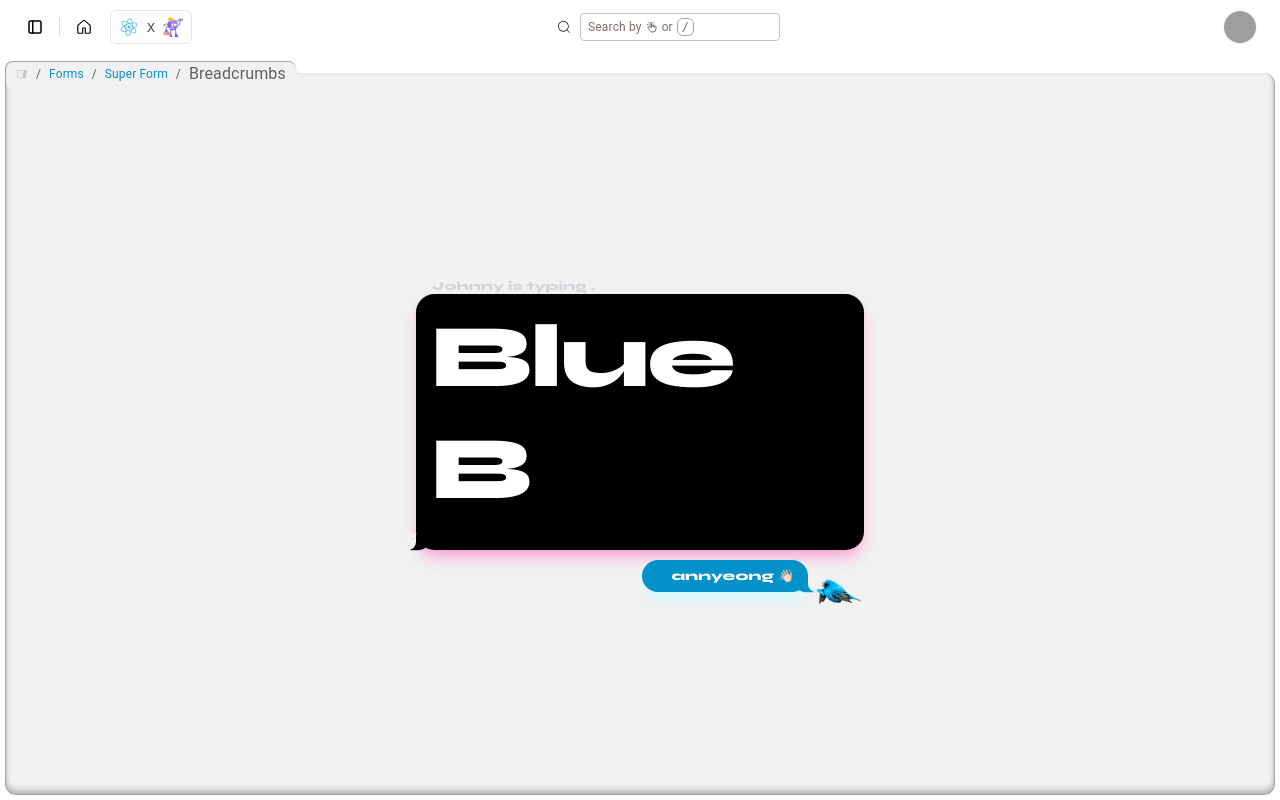
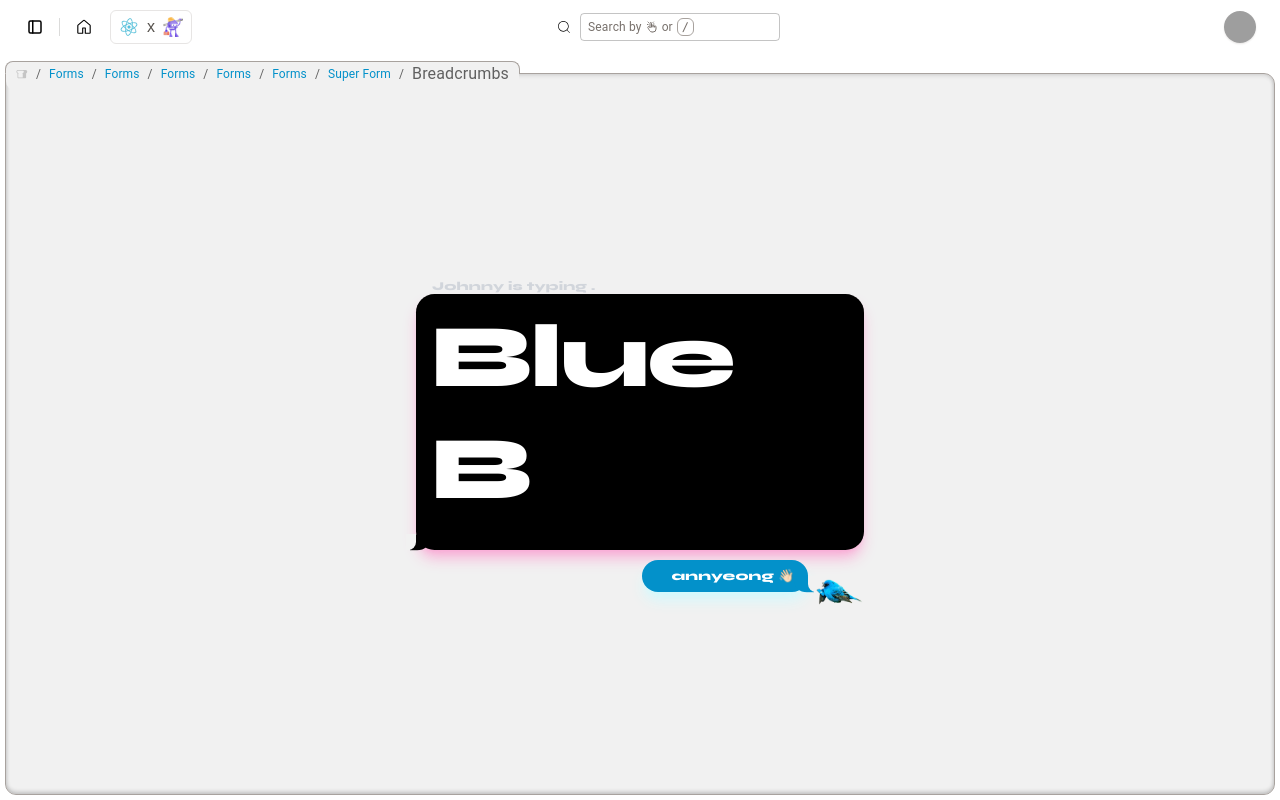
Before and after one commit to jjawny/a-blue-bird, a React (Vite) app in the folder client/: page / in a window 1280 px wide. Built offline with nearby package versions, Linux system fonts and the light colour scheme; grey boxes are pictures that could not be loaded; a web font is replaced by a local one.

Commit message:
remove tail, fix shadow border and test breadcrumbs

```diff
--- a/client/src/features/global-layout/components/GlobalContainer.tsx
+++ b/client/src/features/global-layout/components/GlobalContainer.tsx
@@ -45,11 +45,10 @@ export default function GlobalContainer(props: { isSideBarOpen: boolean; drawerW
           maxHeight: "100%",
           overflowY: "scroll",
           border: "1px solid",
-          borderTop: "none",
           borderColor: "rgb(168 162 158)",
           borderRadius: "0px 11px 11px 11px",
           backgroundColor: backgroundColor,
-          boxShadow: "inset 0 -6px 6px rgba(0, 0, 0, 0.1), inset 0 -2px 5px rgba(0, 0, 0, 0.2)", // Custom inset shadow
+          boxShadow: "inset 0 2px 4px rgba(0, 0, 0, 0.1), inset 0 -2px 4px rgba(0, 0, 0, 0.2)",
         }}
       >
         {children}
@@ -64,7 +63,7 @@ const GlobalBreadcrumbs = () => {
   const backgroundColor = theme.palette.globalContainer?.background;
 
   return (
-    <div className="breadcrumb-tail z-10 h-3 w-fit overflow-y-visible text-nowrap rounded-t-lg border-l border-t border-stone-400 bg-[#f1f1f1]">
+    <div className="z-10 h-3 w-fit overflow-y-visible text-nowrap rounded-t-lg border-x border-t border-stone-400 bg-[#f1f1f1]">
       <Breadcrumbs
         aria-label="breadcrumbs"
         sx={{
@@ -79,6 +78,18 @@ const GlobalBreadcrumbs = () => {
         <Link underline="hover" color="#0391ca" href="/" zIndex="19">
           Forms
         </Link>
+        <Link underline="hover" color="#0391ca" href="/" zIndex="19">
+          Forms
+        </Link>
+        <Link underline="hover" color="#0391ca" href="/" zIndex="19">
+          Forms
+        </Link>
+        <Link underline="hover" color="#0391ca" href="/" zIndex="19">
+          Forms
+        </Link>
+        <Link underline="hover" color="#0391ca" href="/" zIndex="19">
+          Forms
+        </Link>
         <Link underline="hover" color="#0391ca" href="/material-ui/getting-started/installation/">
           Super Form
         </Link>
--- a/client/src/index.css
+++ b/client/src/index.css
@@ -40,33 +40,6 @@ body {
 
 .debug {
   border: 3px dashed greenyellow;
-}
-
-/* #endregion ------------------------------------------------------ */
-
-/* #region ------------------- BREADCRUMB TAIL -------------------- */
-
-.breadcrumb-tail {
-  --breadcrumb-tail-width: 7px;
-  position: relative; /* for absolute tail */
-}
-
-.breadcrumb-tail::before,
-.breadcrumb-tail::after {
-  content: "";
-  position: absolute;
-  right: calc(-1 * var(--breadcrumb-tail-width));
-  height: 50%;
-  top: 50%;
-}
-
-.breadcrumb-tail::before {
-  border-right: var(--breadcrumb-tail-width) solid #f1f1f1;
-}
-
-.breadcrumb-tail::after {
-  border-right: var(--breadcrumb-tail-width) solid white;
-  border-bottom-left-radius: 0.8rem 0.7rem;
 }
 
 /* #endregion ------------------------------------------------------ */
```
